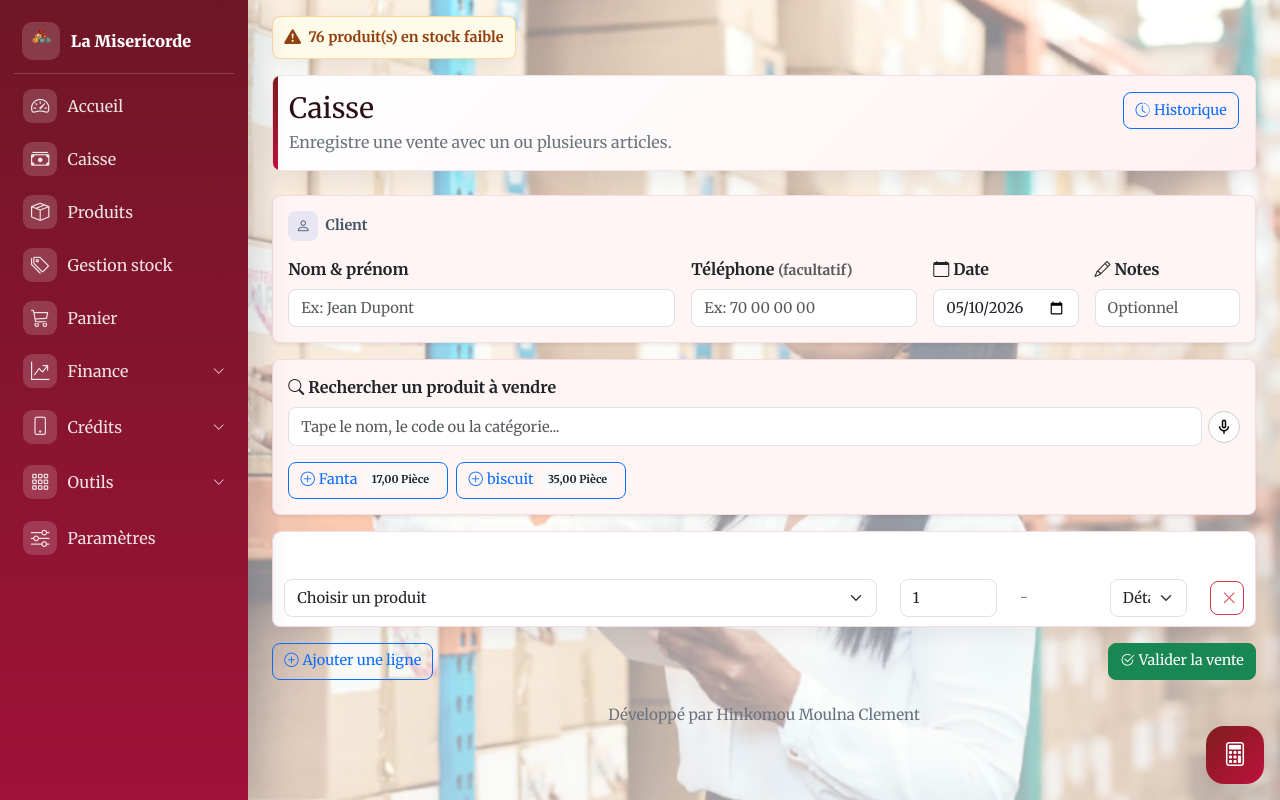
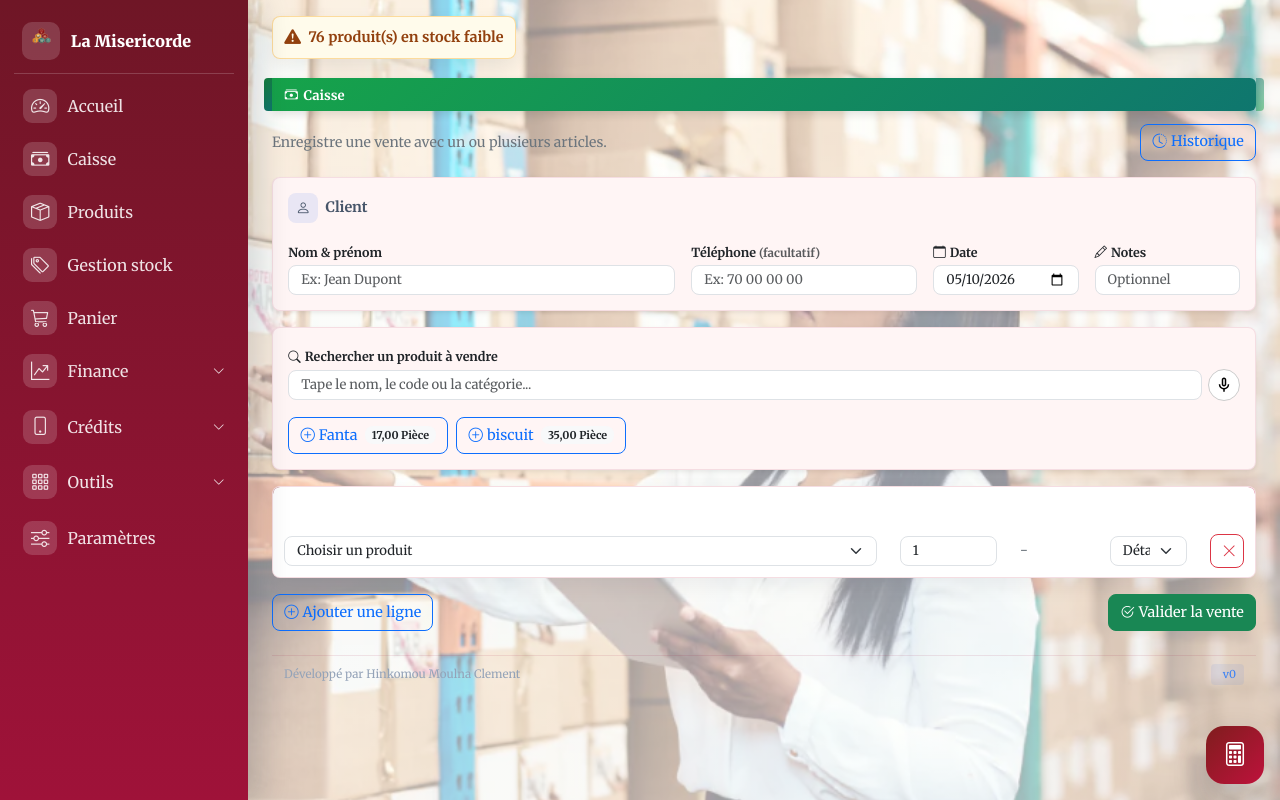
Before and after one commit to hinkomoulna-lab/supermarche, a Django app: page /vente/ in a window 1280 px wide. Run offline with Django 5.2, Linux system fonts and the light colour scheme; data comes from the database, SQL or seed files in the repository; data that the repository does not hold is empty.

Commit message:
Formulaires ultra-compacts, rubans colorés, pied de page version

```diff
--- /dev/null
+++ b/static/css/ribbon.css
@@ -0,0 +1,181 @@
+/* ===== FORMULAIRE ULTRA COMPACT (global) ===== */
+.form-control, .form-select {
+  padding-top: .25rem !important;
+  padding-bottom: .25rem !important;
+  font-size: .82rem !important;
+}
+.input-group .btn {
+  padding-top: .2rem !important;
+  padding-bottom: .2rem !important;
+  font-size: .8rem !important;
+}
+
+/* ===== FORMULAIRE ULTRA COMPACT ===== */
+.form-control-xs {
+  padding: .2rem .4rem !important;
+  font-size: .8rem !important;
+  border-radius: 6px !important;
+}
+.form-select-xs {
+  background-position: right .3rem center !important;
+  padding: .2rem 1.6rem .2rem .4rem !important;
+  font-size: .8rem !important;
+  border-radius: 6px !important;
+}
+.form-label {
+  font-size: .78rem !important;
+  margin-bottom: .15rem !important;
+  font-weight: 600;
+}
+.form-text, .text-muted {
+  font-size: .72rem !important;
+}
+
+/* ===== RUBANS (RIBBONS) ===== */
+.ribbon {
+  position: relative;
+  margin: 1.2rem 0 .8rem;
+  padding: .45rem .8rem .35rem;
+  background: linear-gradient(135deg, var(--primary-a), var(--primary-b));
+  color: #fff;
+  font-weight: 700;
+  font-size: .82rem;
+  border-radius: 0 6px 6px 0;
+  box-shadow: 0 3px 10px rgba(0,0,0,.12);
+}
+.ribbon::before {
+  content: '';
+  position: absolute;
+  left: -8px;
+  top: 0;
+  width: 8px;
+  height: 100%;
+  background: linear-gradient(135deg, var(--nav-a), var(--nav-b));
+  border-radius: 4px 0 0 4px;
+}
+.ribbon::after {
+  content: '';
+  position: absolute;
+  right: -8px;
+  top: 0;
+  bottom: 0;
+  width: 8px;
+  background: linear-gradient(135deg, var(--primary-b), var(--primary-a));
+  border-radius: 0 4px 4px 0;
+  opacity: .5;
+}
+.ribbon i {
+  margin-right: .35rem;
+}
+
+/* Ruban latéral (side ribbon) */
+.ribbon-side {
+  position: relative;
+  padding-left: 1rem;
+  margin: .3rem 0;
+}
+.ribbon-side::before {
+  content: '';
+  position: absolute;
+  left: 0;
+  top: 0;
+  bottom: 0;
+  width: 4px;
+  border-radius: 2px;
+  background: linear-gradient(180deg, var(--primary-a), var(--primary-b));
+}
+
+/* Multi-couleurs pour les rubans */
+.ribbon-green { background: linear-gradient(135deg, #16a34a, #0f766e); }
+.ribbon-green::before { background: linear-gradient(135deg, #15803d, #0f766e); }
+.ribbon-green::after { background: linear-gradient(135deg, #0f766e, #16a34a); }
+
+.ribbon-red { background: linear-gradient(135deg, #dc2626, #b91c1c); }
+.ribbon-red::before { background: linear-gradient(135deg, #b91c1c, #991b1b); }
+.ribbon-red::after { background: linear-gradient(135deg, #b91c1c, #dc2626); }
+
+.ribbon-orange { background: linear-gradient(135deg, #f59e0b, #d97706); }
+.ribbon-orange::before { background: linear-gradient(135deg, #d97706, #b45309); }
+.ribbon-orange::after { background: linear-gradient(135deg, #d97706, #f59e0b); }
+
+.ribbon-purple { background: linear-gradient(135deg, #7c3aed, #6d28d9); }
+.ribbon-purple::before { background: linear-gradient(135deg, #6d28d9, #5b21b6); }
+.ribbon-purple::after { background: linear-gradient(135deg, #6d28d9, #7c3aed); }
+
+.ribbon-pink { background: linear-gradient(135deg, #ec4899, #db2777); }
+.ribbon-pink::before { background: linear-gradient(135deg, #db2777, #be185d); }
+.ribbon-pink::after { background: linear-gradient(135deg, #db2777, #ec4899); }
+
+.ribbon-teal { background: linear-gradient(135deg, #14b8a6, #0d9488); }
+.ribbon-teal::before { background: linear-gradient(135deg, #0d9488, #0f766e); }
+.ribbon-teal::after { background: linear-gradient(135deg, #0d9488, #14b8a6); }
+
+.ribbon-blue { background: linear-gradient(135deg, #3b82f6, #2563eb); }
+.ribbon-blue::before { background: linear-gradient(135deg, #2563eb, #1d4ed8); }
+.ribbon-blue::after { background: linear-gradient(135deg, #2563eb, #3b82f6); }
+
+/* ===== CARTES COLORÉES ===== */
+.card-accent {
+  border-left: 4px solid var(--primary-a);
+  border-radius: 8px;
+}
+.card-accent-green { border-left-color: #16a34a; }
+.card-accent-red { border-left-color: #dc2626; }
+.card-accent-orange { border-left-color: #f59e0b; }
+.card-accent-purple { border-left-color: #7c3aed; }
+.card-accent-pink { border-left-color: #ec4899; }
+.card-accent-teal { border-left-color: #14b8a6; }
+
+/* ===== BADGES COLORÉS ===== */
+.badge-soft-green {
+  background: rgba(22,163,74,.12);
+  color: #15803d;
+}
+.badge-soft-red {
+  background: rgba(220,38,38,.12);
+  color: #b91c1c;
+}
+.badge-soft-orange {
+  background: rgba(245,158,11,.12);
+  color: #b45309;
+}
+.badge-soft-purple {
+  background: rgba(124,58,237,.12);
+  color: #6d28d9;
+}
+.badge-soft-pink {
+  background: rgba(236,72,153,.12);
+  color: #be185d;
+}
+.badge-soft-teal {
+  background: rgba(20,184,166,.12);
+  color: #0f766e;
+}
+.badge-soft-blue {
+  background: rgba(37,99,235,.12);
+  color: #1d4ed8;
+}
+
+/* ===== PIED DE PAGE ===== */
+.app-footer {
+  border-top: 1px solid var(--surface-border);
+  padding: .5rem .75rem;
+  font-size: .72rem;
+  color: #94a3b8;
+  display: flex;
+  justify-content: space-between;
+  align-items: center;
+  flex-wrap: wrap;
+  gap: .3rem;
+  margin-top: 1.5rem;
+}
+.app-footer .update-badge {
+  display: inline-flex;
+  align-items: center;
+  gap: .25rem;
+  background: rgba(37,99,235,.08);
+  color: #3b82f6;
+  padding: .15rem .5rem;
+  border-radius: 4px;
+  font-size: .68rem;
+}
--- a/store/context_processors.py
+++ b/store/context_processors.py
@@ -1,3 +1,4 @@
+import subprocess
 from types import SimpleNamespace
 from datetime import date
 
@@ -15,6 +16,13 @@ DEFAULT_STORE_SETTINGS = SimpleNamespace(
     invoice_layout='classic',
     monthly_expense_limit=0,
 )
+
+
+def get_commit_count():
+    try:
+        return subprocess.check_output(['git', 'rev-list', '--count', 'HEAD'], stderr=subprocess.DEVNULL).decode().strip()
+    except Exception:
+        return '0'
 
 
 def store_settings(request):
@@ -49,4 +57,9 @@ def store_settings(request):
             'text': f'{overdue_debts} dette(s) en retard',
         })
 
-    return {'store_settings': settings, 'global_alerts': alerts, 'low_stock_count': low_stock_products}
+    return {
+        'store_settings': settings,
+        'global_alerts': alerts,
+        'low_stock_count': low_stock_products,
+        'commit_count': get_commit_count(),
+    }
--- a/templates/store/base.html
+++ b/templates/store/base.html
@@ -664,6 +664,7 @@
         }
     </style>
     <link href="/static/css/voice-input.css" rel="stylesheet">
+    <link href="/static/css/ribbon.css" rel="stylesheet">
 </head>
 <body class="theme-{{ store_settings.theme|default:'blue' }}">
 <div class="sidebar-backdrop" id="sidebarBackdrop"></div>
@@ -750,7 +751,10 @@
         </div>
     {% endif %}
     {% block content %}{% endblock %}
-    <div class="text-center footer-note mt-4">Développé par Hinkomou Moulna Clement</div>
+    <footer class="app-footer">
+        <span>Développé par Hinkomou Moulna Clement</span>
+        <span class="update-badge"><i class="bi bi-git-commit"></i> v{{ commit_count|default:0 }}</span>
+    </footer>
 </div>
 </div> <!-- .app-content -->
 <button class="btn btn-primary calculator-toggle" id="calculatorToggle" type="button" title="Calculatrice">
--- a/templates/store/create_sale.html
+++ b/templates/store/create_sale.html
@@ -2,16 +2,12 @@
 {% block title %}Caisse - Supermarché{% endblock %}
 
 {% block content %}
-<div class="page-header mb-4">
-    <div class="d-flex flex-column flex-lg-row justify-content-between gap-3">
-        <div>
-            <h1 class="h3 mb-1">Caisse</h1>
-            <p class="text-secondary mb-0">Enregistre une vente avec un ou plusieurs articles.</p>
-        </div>
-        <a class="btn btn-outline-primary align-self-start" href="{% url 'store:sale_history' %}">
-            <i class="bi bi-clock-history me-1"></i>Historique
-        </a>
-    </div>
+<div class="ribbon ribbon-green"><i class="bi bi-cash-stack"></i>Caisse</div>
+<div class="d-flex justify-content-between align-items-center mb-3">
+    <small class="text-secondary">Enregistre une vente avec un ou plusieurs articles.</small>
+    <a class="btn btn-sm btn-outline-primary" href="{% url 'store:sale_history' %}">
+        <i class="bi bi-clock-history me-1"></i>Historique
+    </a>
 </div>
 
 <div class="card shadow-sm mb-3">
--- a/templates/store/product_form.html
+++ b/templates/store/product_form.html
@@ -2,9 +2,7 @@
 {% block title %}{{ title }} - Supermarché{% endblock %}
 
 {% block content %}
-<div class="card shadow-sm">
-    <div class="card-body">
-        <h1 class="h4 mb-4">{{ title }}</h1>
+<div class="ribbon ribbon-purple"><i class="bi bi-box-seam"></i>{{ title }}</div>
         <form method="post" enctype="multipart/form-data" class="row g-3" id="productForm">
             {% csrf_token %}
             <div class="col-md-4">
```
Also changed, not shown: templates/store/product_list.html (+7 -10 lines).
